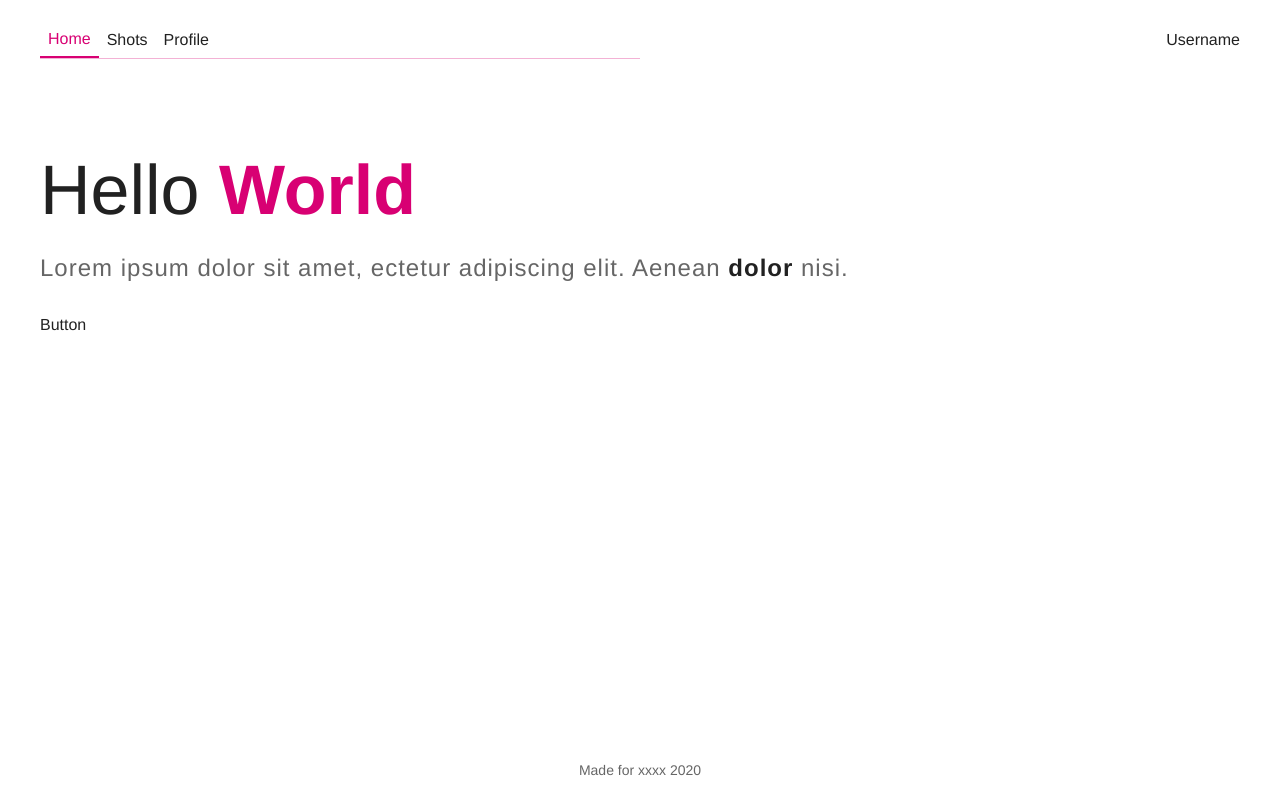
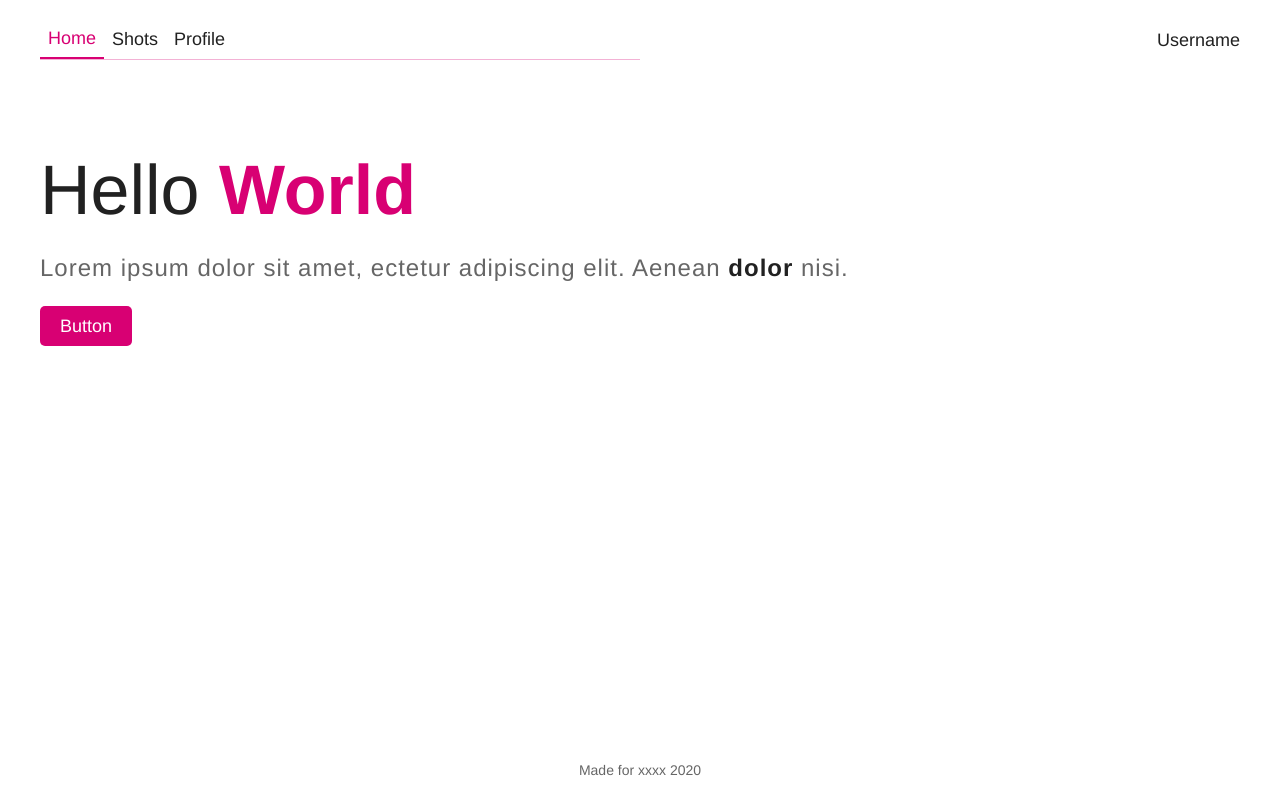
Before and after one commit to CalaoJuanPablo/hero-markup, a website: page index.html in a window 1280 px wide. Drawn offline with Linux system fonts and the light colour scheme.

Commit message:
add styles for button

```diff
--- a/sass/_generic.scss
+++ b/sass/_generic.scss
@@ -28,6 +28,7 @@ body {
 	font-family: $primary-font;
 	color: $color-typography-primary;
 	overflow-x: hidden;
+	font-size: 18px;
 }
 
 a {
@@ -43,3 +44,12 @@ a {
 	color: $color-brand-primary;
 	font-weight: bold;
 }
+
+.button {
+	padding: 10px 20px;
+	border-radius: 5px;
+	&--primary {
+		background-color: $color-brand-primary;
+		color: white;
+	}
+}
```
Also changed, not shown: css/main.css, 1 other file.
